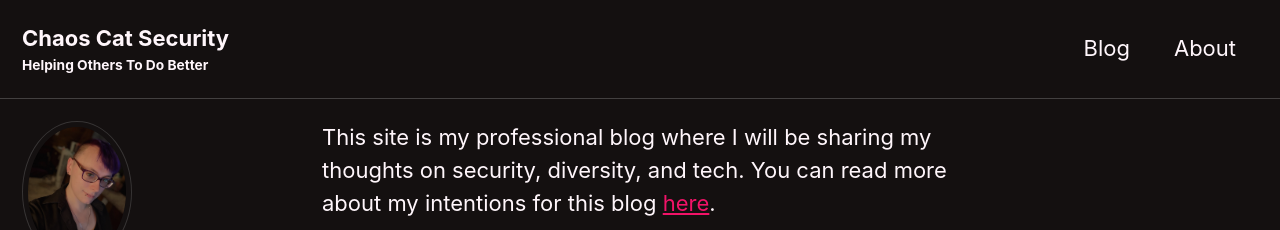
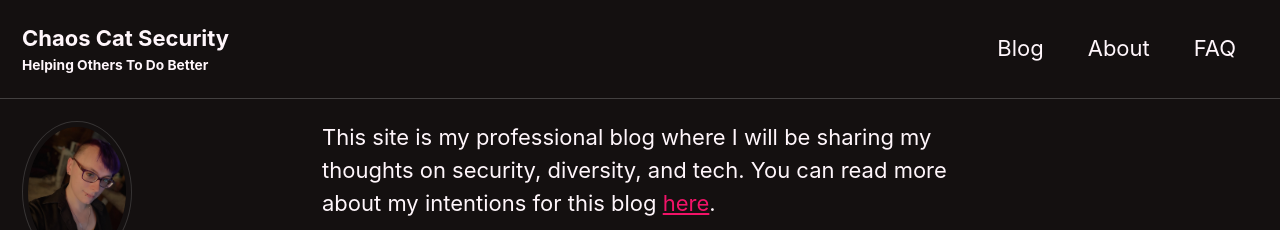
Before and after one commit to AlexaKelley/AlexaKelley, a Jekyll site: the page built from index.md, in a window 1280 px wide. Shown: the top 230 px of the page. Built offline with Jekyll 4.4.1, drawn with Linux system fonts in a browser that asks for light colours; cached includes are drawn as plain includes.

Commit message:
adding FAQ  to navbar

```diff
--- a/_data/navigation.yml
+++ b/_data/navigation.yml
@@ -4,6 +4,8 @@ main:
     url: /blog/
   - title: "About"
     url: /about/
+  - title: "FAQ"
+    url: /faq/
   # - title: "Sample Posts"
   #   url: /year-archive/
   # - title: "Sample Collections"
```
